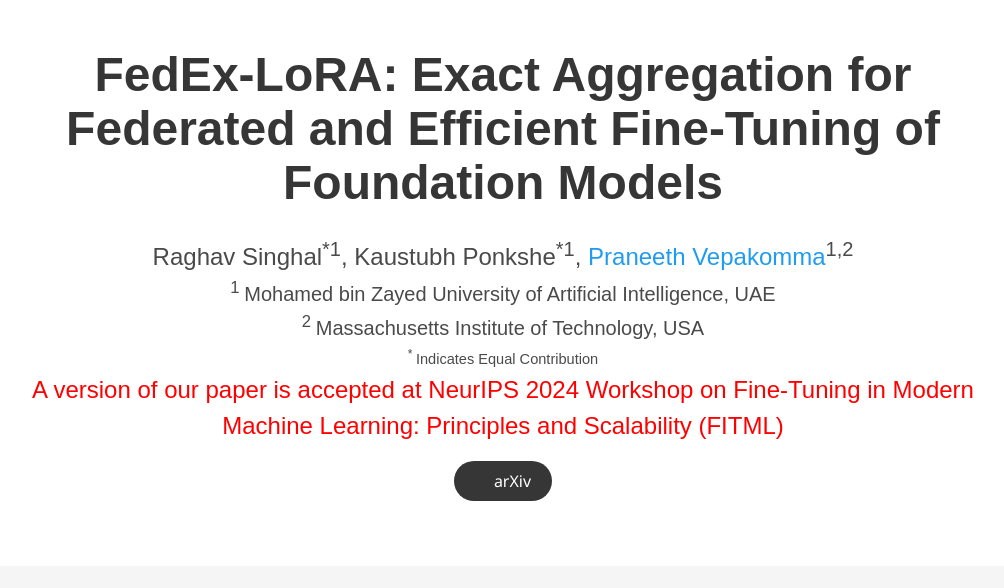
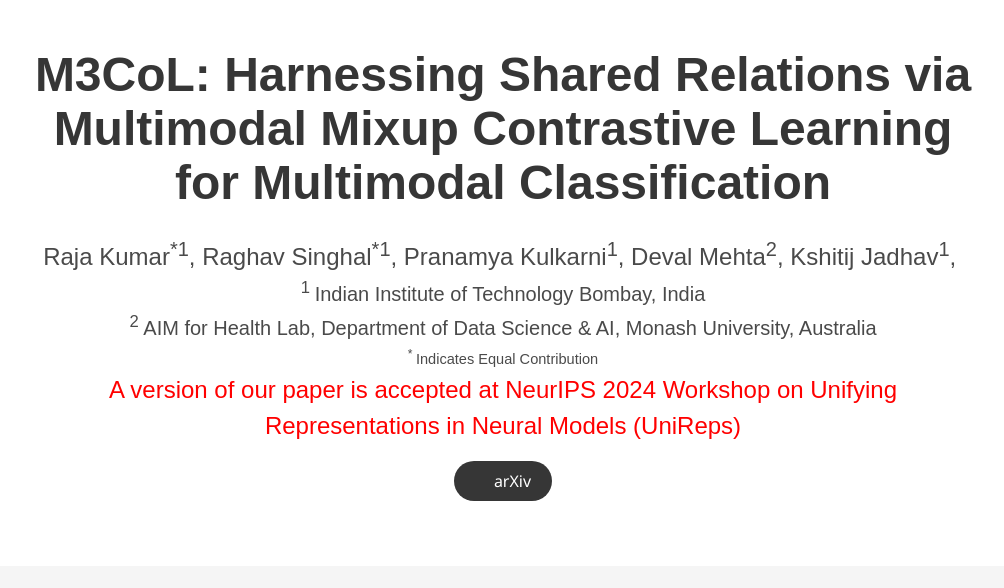
Before and after one commit to RaghavSinghal10/m3col_page, a plain HTML site: page index.html in a window 1280 px wide. Shown: the top 588 px of the page, without its empty margins (137-1141 px from the left). Drawn offline with nearby package versions, Linux system fonts and the light colour scheme; some icons are missing; a web font is replaced by a local one.

Commit message:
adding files

```diff
--- a/index.html
+++ b/index.html
@@ -52,26 +52,30 @@
       <div class="container is-max-desktop">
         <div class="columns is-centered">
           <div class="column has-text-centered">
-            <h1 class="title is-1 publication-title">FedEx-LoRA: Exact Aggregation for Federated and Efficient Fine-Tuning of Foundation Models</h1>
+            <h1 class="title is-1 publication-title">M3CoL: Harnessing Shared Relations via Multimodal Mixup Contrastive Learning for Multimodal Classification</h1>
             <div class="is-size-4 publication-authors">
               <!-- Paper authors -->
               <span class="author-block">
-                <span target="_blank">Raghav Singhal<sup>*</sup><sup>1</sup>,</span>
+                <span target="_blank">Raja Kumar<sup>*</sup><sup>1</sup>,</span>
                 <span class="author-block">
-                <span  target="_blank">Kaustubh Ponkshe<sup>*</sup><sup>1</sup>,</span>
+                <span  target="_blank">Raghav Singhal<sup>*</sup><sup>1</sup>,</span>
                 <span class="author-block">
-                <a href="https://praneeth.mit.edu/" target="_blank">Praneeth Vepakomma</a><sup>1,2</sup>
-                </span>
+                <span target="_blank">Pranamya Kulkarni<sup>1</sup>,</span>
+                <span class="author-block">
+                <span target="_blank">Deval Mehta<sup>2</sup>,</span>
+                <span class="author-block">
+                <span target="_blank">Kshitij Jadhav<sup>1</sup>,</span>
+                <span class="author-block">
                 </div>
 
                   <div class="is-size-5 publication-authors">
-                    <span class="author-block"><sup>1 </sup>Mohamed bin Zayed University of Artificial Intelligence, UAE
-                    <br><sup>2 </sup>Massachusetts Institute of Technology, USA</span>
+                    <span class="author-block"><sup>1 </sup>Indian Institute of Technology Bombay, India
+                    <br><sup>2 </sup>AIM for Health Lab, Department of Data Science & AI, Monash University, Australia</span>
                     <span class="eql-cntrb"><small><br><sup>* </sup>Indicates Equal Contribution</small></span>
                   </div>
 
                   <div class="is-size-4 publication-authors">
-                    <span class="author-block" style="color: red;">A version of our paper is accepted at NeurIPS 2024 Workshop on Fine-Tuning in Modern Machine Learning: Principles and Scalability (FITML)</span>
+                    <span class="author-block" style="color: red;">A version of our paper is accepted at NeurIPS 2024 Workshop on Unifying Representations in Neural Models (UniReps)</span>
                     </span>
                   </div>
 
```
